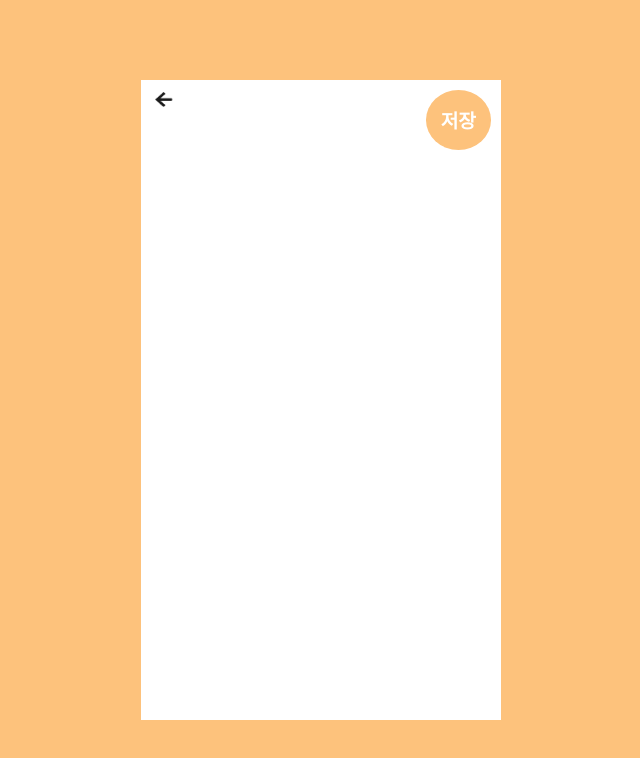
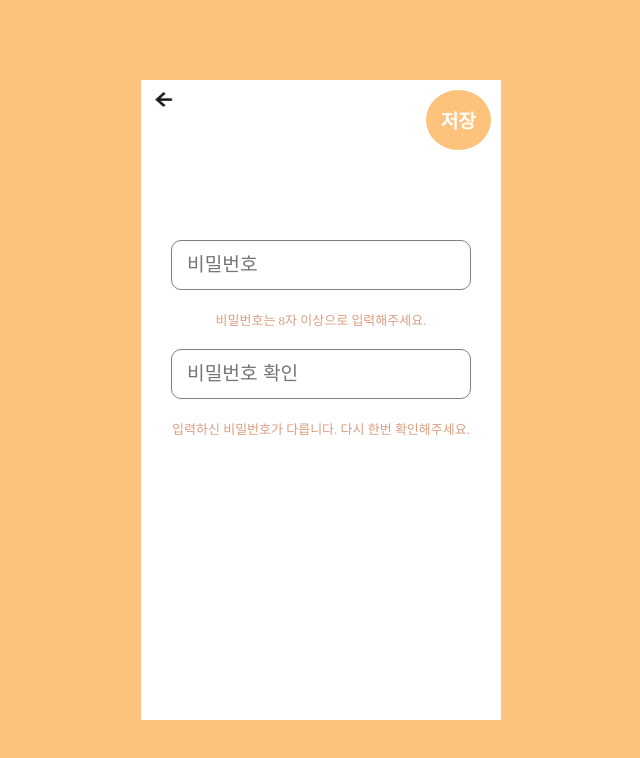
Before and after one commit to codestates/fooding-bot-client, a React (Create React App) app in the folder fooding-bot-app/: page / in a window 1280 px wide. Shown: the top 758 px of the page, without its empty margins (319-959 px from the left). Built offline with nearby package versions, Linux system fonts and the light colour scheme.

Commit message:
add Password Layout/UI

```diff
--- a/fooding-bot-app/src/App.css
+++ b/fooding-bot-app/src/App.css
@@ -23,7 +23,6 @@
   .app-top-menu {
     display: inline-block;
     width: 100%;
-    /* height: 50px; */
     height: 70px;
     padding: 10px;
   }
@@ -58,6 +57,20 @@
   button:hover {
     background-color: #DB9E81;
   }
+
+  input {
+    font-size: 1.2rem;
+    padding-left: 15px;
+    border-radius: 10px;
+    border: 1px solid gray;
+  }
+
+  input:focus {
+    outline: none;
+    box-shadow: 0 0 6pt 2pt #DB9E81;
+    background : #FAEBD7;
+  }
+
 
 
   /* signup */
@@ -146,7 +159,7 @@
   .app-box > div > input {
     width: 80%;
     height: 40px;
-    padding-left: 15px;
+    /* padding-left: 15px; */
   }
 
   .app-box > button {
@@ -291,3 +304,22 @@
     width: 35px;
     height: 35px;
   }
+
+/* password page */
+  .pw-input-area {
+    padding-top: 25%;
+  }
+
+  .pw-input-area > .app-wrap > .app-box > div > input {
+    width: 100%;
+    height: 50px;
+  }
+
+  .pw-input-area > .app-wrap > .app-box > div > label {
+    font-size: small;
+    color: #DB9E81;
+  }
+
+  .pw-input-area > .app-wrap > .app-box > div {
+    padding-bottom: 20px;
+  }
--- a/fooding-bot-app/src/pages/MyFoodingContainer.js
+++ b/fooding-bot-app/src/pages/MyFoodingContainer.js
@@ -11,7 +11,7 @@ function MyFoodingContainer() {
 
 
     return (
-        <div className='app-background'>
+        <div className='mf-screen'>
             <div className='my-fooding'>
                 <div className='app-top-menu'>
                     <img className='undo' src={undo} />
--- a/fooding-bot-app/src/pages/PasswordContainer.js
+++ b/fooding-bot-app/src/pages/PasswordContainer.js
@@ -5,12 +5,22 @@ function PasswordContainer() {
 
 
     return (
-        <div className='app-background'>
+        <div className='pw-screen'>
             <div className='app-top-menu'>
                 <img className='undo' src={undo} />
                 <button>저장</button>
             </div>
-        </div>
+            <div className='pw-input-area'>
+                <div className='app-wrap'>
+                    <div className='app-box'>
+                        <div><input id='pw' type='password' placeholder='비밀번호' /></div>
+                        <div><label htmlFor='pw'>비밀번호는 8자 이상으로 입력해주세요.</label></div>
+                        <div><input id='pw-check' type='password' placeholder='비밀번호 확인' /></div>
+                        <div><label htmlFor='pw-check'>입력하신 비밀번호가 다릅니다. 다시 한번 확인해주세요.</label></div>
+                    </div >
+                </div >
+            </div>
+        </div >
     );
 }
 
--- a/fooding-bot-app/src/pages/ProfileContainer.js
+++ b/fooding-bot-app/src/pages/ProfileContainer.js
@@ -7,7 +7,7 @@ function ProfileContainer() {
 
 
     return (
-        <div className='app-background'>
+        <div className='profile-screen'>
             <div className='app-top-menu'>
                 <img className='undo' src={undo} />
                 <button>저장</button>
@@ -26,7 +26,6 @@ function ProfileContainer() {
                 </div>
             </div>
         </div>
-
     );
 }
 
--- a/fooding-bot-app/src/pages/SignupContainer.js
+++ b/fooding-bot-app/src/pages/SignupContainer.js
@@ -3,9 +3,8 @@ import undo from '../images/undo.png';
 
 function SignupContainer() {
     return (
-        <div className='app-background'>
+        <div className='signup-screen'>
             <div className='app-top-menu'>
-                {/* {'<-'} */}
                 <img className='undo' src={undo} />
             </div>
             <div className='signup-title'>Create new Account</div>
```
